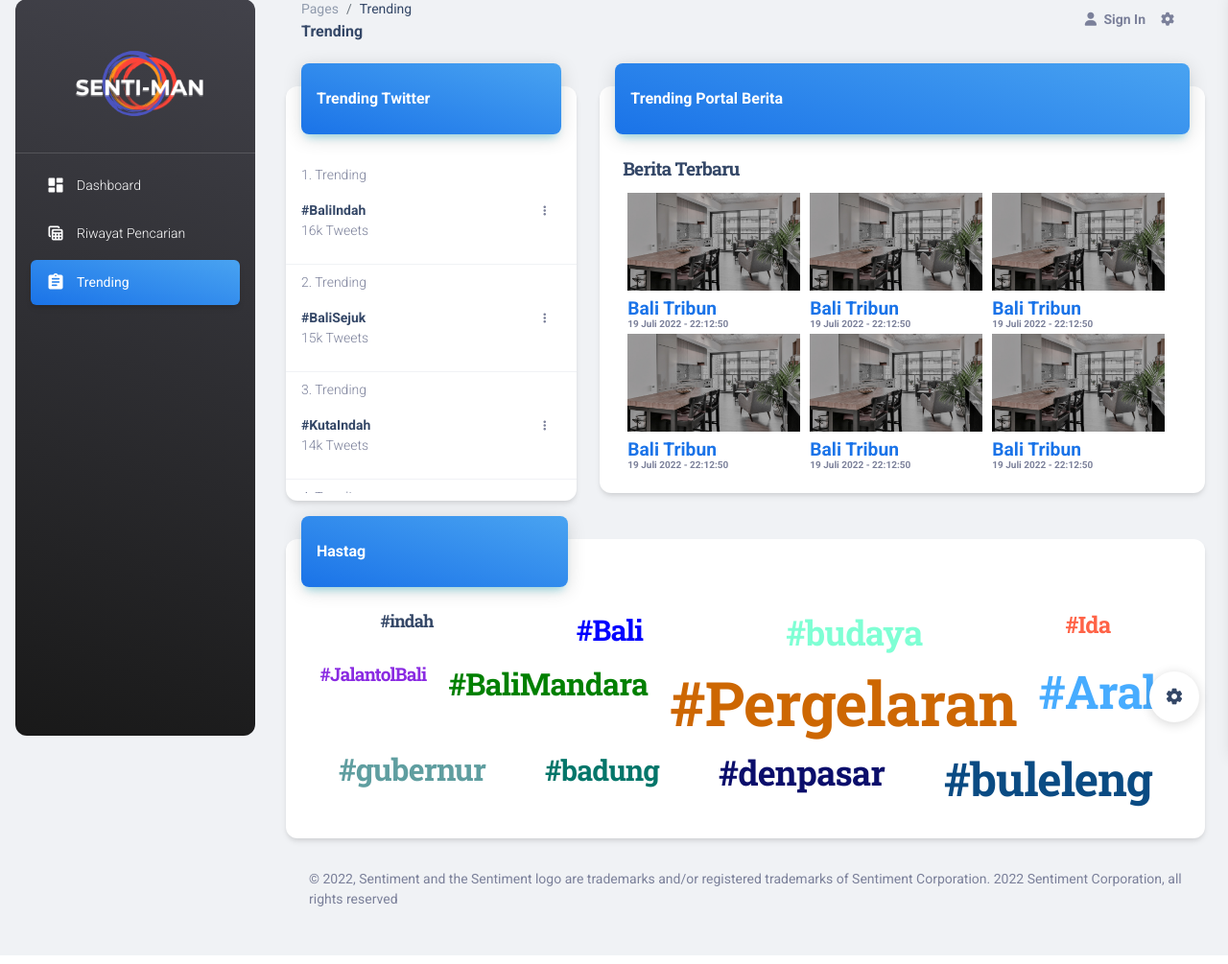
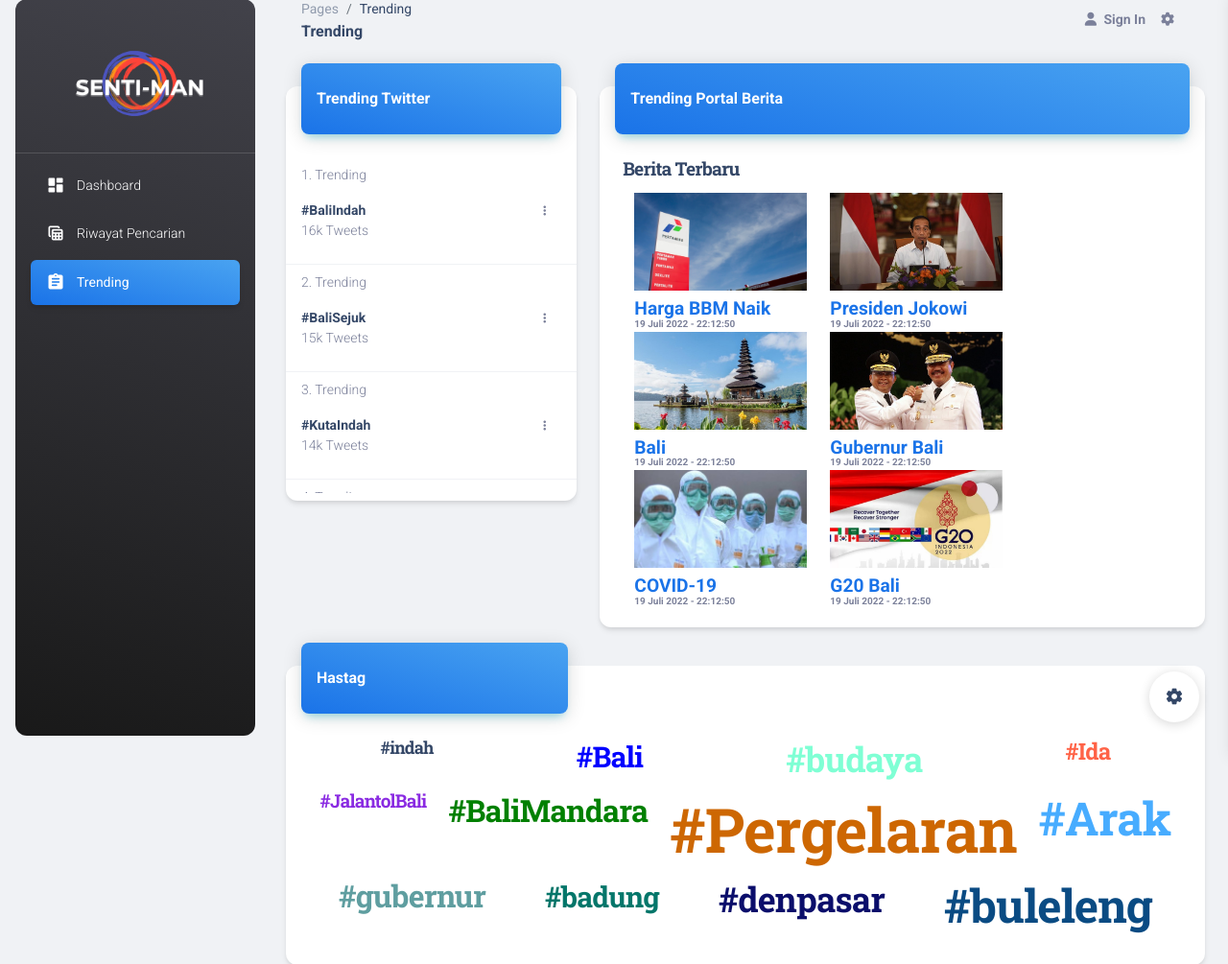
Before and after one commit to semaralawa/sentiment-analysis, a Flask app: page /trending in a window 1280 px wide. Shown: the part 17-1022 px from the top of the page at 96% size. Run offline with Flask 2, Linux system fonts and the light colour scheme; the visitor is signed in with stand-in values (Sample User, id 1); some libraries are stand-ins or nearby versions.

Commit message:
edit trending page

```diff
--- a/templates/trending.html
+++ b/templates/trending.html
@@ -303,47 +303,47 @@ tbody td, thead th {
               </div>
               <div class="card-body">
                 <h1 style="font-size: larger;">Berita Terbaru</h1>
-                <div class="gallery">
+                <div class="gallery" style="margin-right: 12px; margin-left: 12px; margin-bottom: 3px;">
                   <a target="_blank" href="#">
-                    <img src="{{ url_for('static', filename='img/bg-smart-home-1.jpg') }}" alt="Cinque Terre" width="600" height="400">
+                    <img src="{{ url_for('static', filename='img/bbm.jpeg') }}" alt="Cinque Terre" style="width: 180px; height: 102px; object-fit: cover;">
                   </a>
-                  <figcaption class="news-title">Bali Tribun</figcaption>
+                  <figcaption class="news-title">Harga BBM Naik</figcaption>
                   <figcaption class="time">19 Juli 2022 - 22:12:50</figcaption>
                 </div>
 
-                <div class="gallery">
+                <div class="gallery" style="margin-right: 12px; margin-left: 12px; margin-bottom: 3px;">
                   <a target="_blank" href="#">
-                    <img src="{{ url_for('static', filename='img/bg-smart-home-1.jpg') }}" alt="Cinque Terre" width="600" height="400">
+                    <img src="{{ url_for('static', filename='img/jokowi.jpeg') }}" alt="Cinque Terre" style="width: 180px; height: 102px; object-fit: cover;">
                   </a>
-                  <figcaption class="news-title">Bali Tribun</figcaption>
+                  <figcaption class="news-title">Presiden Jokowi</figcaption>
                   <figcaption class="time">19 Juli 2022 - 22:12:50</figcaption>
                 </div>
-                <div class="gallery">
+                <div class="gallery" style="margin-right: 12px; margin-left: 12px; margin-bottom: 3px;">
                   <a target="_blank" href="#">
-                    <img src="{{ url_for('static', filename='img/bg-smart-home-1.jpg') }}" alt="Cinque Terre" width="600" height="400">
+                    <img src="{{ url_for('static', filename='img/bali.jpg') }}" alt="Cinque Terre" style="width: 180px; height: 102px; object-fit: cover;">
                   </a>
-                  <figcaption class="news-title">Bali Tribun</figcaption>
+                  <figcaption class="news-title">Bali</figcaption>
                   <figcaption class="time">19 Juli 2022 - 22:12:50</figcaption>
                 </div>
-                <div class="gallery">
+                <div class="gallery" style="margin-right: 12px; margin-left: 12px; margin-bottom: 3px;">
                   <a target="_blank" href="#">
-                    <img src="{{ url_for('static', filename='img/bg-smart-home-1.jpg') }}" alt="Cinque Terre" width="600" height="400">
+                    <img src="{{ url_for('static', filename='img/gubernur.jpg') }}" alt="Cinque Terre" style="width: 180px; height: 102px; object-fit: cover;">
                   </a>
-                  <figcaption class="news-title">Bali Tribun</figcaption>
+                  <figcaption class="news-title">Gubernur Bali</figcaption>
                   <figcaption class="time">19 Juli 2022 - 22:12:50</figcaption>
                 </div>
-                <div class="gallery">
+                <div class="gallery" style="margin-right: 12px; margin-left: 12px; margin-bottom: 3px;">
                   <a target="_blank" href="#">
-                    <img src="{{ url_for('static', filename='img/bg-smart-home-1.jpg') }}" alt="Cinque Terre" width="600" height="400">
+                    <img src="{{ url_for('static', filename='img/covid.jpeg') }}" alt="Cinque Terre" style="width: 180px; height: 102px; object-fit: cover;">
                   </a>
-                  <figcaption class="news-title">Bali Tribun</figcaption>
+                  <figcaption class="news-title">COVID-19</figcaption>
                   <figcaption class="time">19 Juli 2022 - 22:12:50</figcaption>
                 </div>
-                <div class="gallery">
+                <div class="gallery" style="margin-right: 12px; margin-left: 12px; margin-bottom: 3px;">
                   <a target="_blank" href="#">
-                    <img src="{{ url_for('static', filename='img/bg-smart-home-1.jpg') }}" alt="Cinque Terre" width="600" height="400">
+                    <img src="{{ url_for('static', filename='img/g20.jpeg') }}" alt="Cinque Terre" style="width: 180px; height: 102px; object-fit: cover;">
                   </a>
-                  <figcaption class="news-title">Bali Tribun</figcaption>
+                  <figcaption class="news-title">G20 Bali</figcaption>
                   <figcaption class="time">19 Juli 2022 - 22:12:50</figcaption>
                 </div>
 
```
Also changed, not shown: static/img/bali.jpg (added), static/img/bbm.jpeg (added), static/img/covid.jpeg (added), static/img/covid.webp (added), static/img/g20.jpeg (added), static/img/gubernur.jpg (added), static/img/jokowi.jpeg (added).
